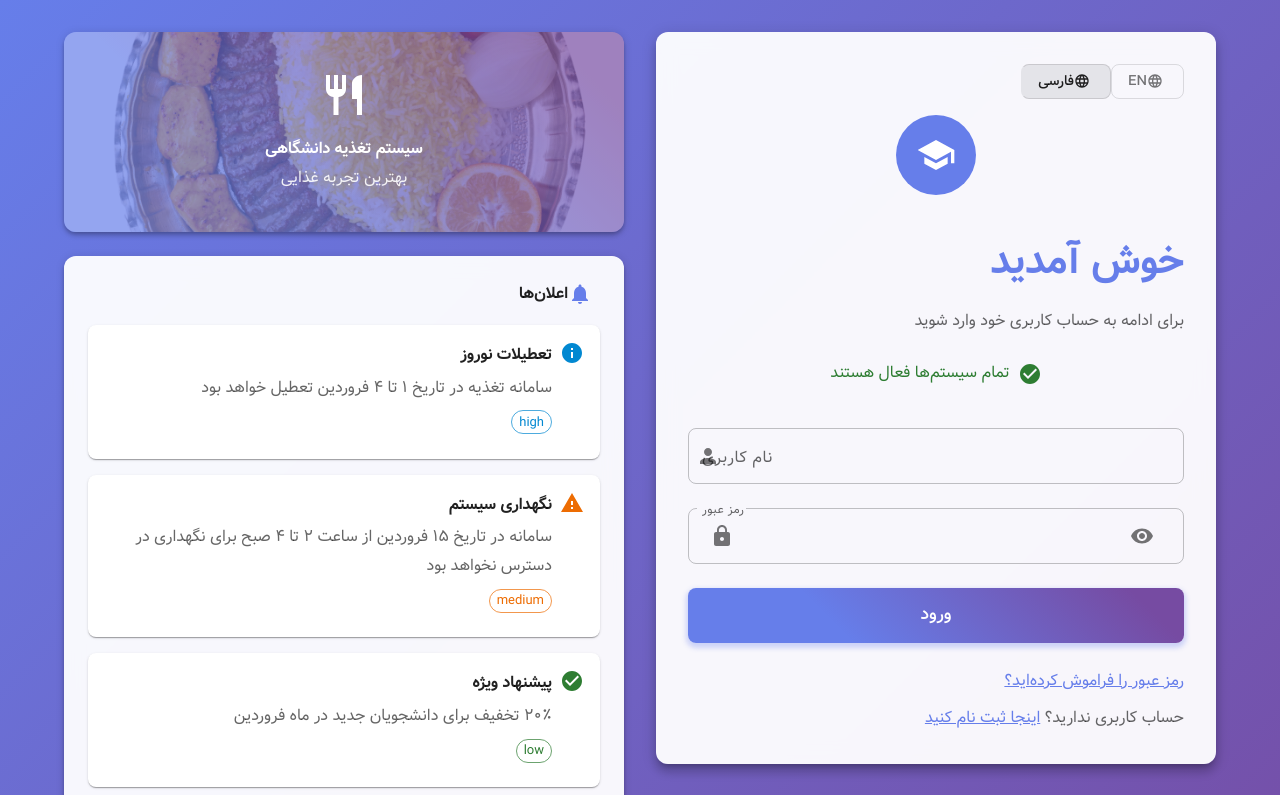
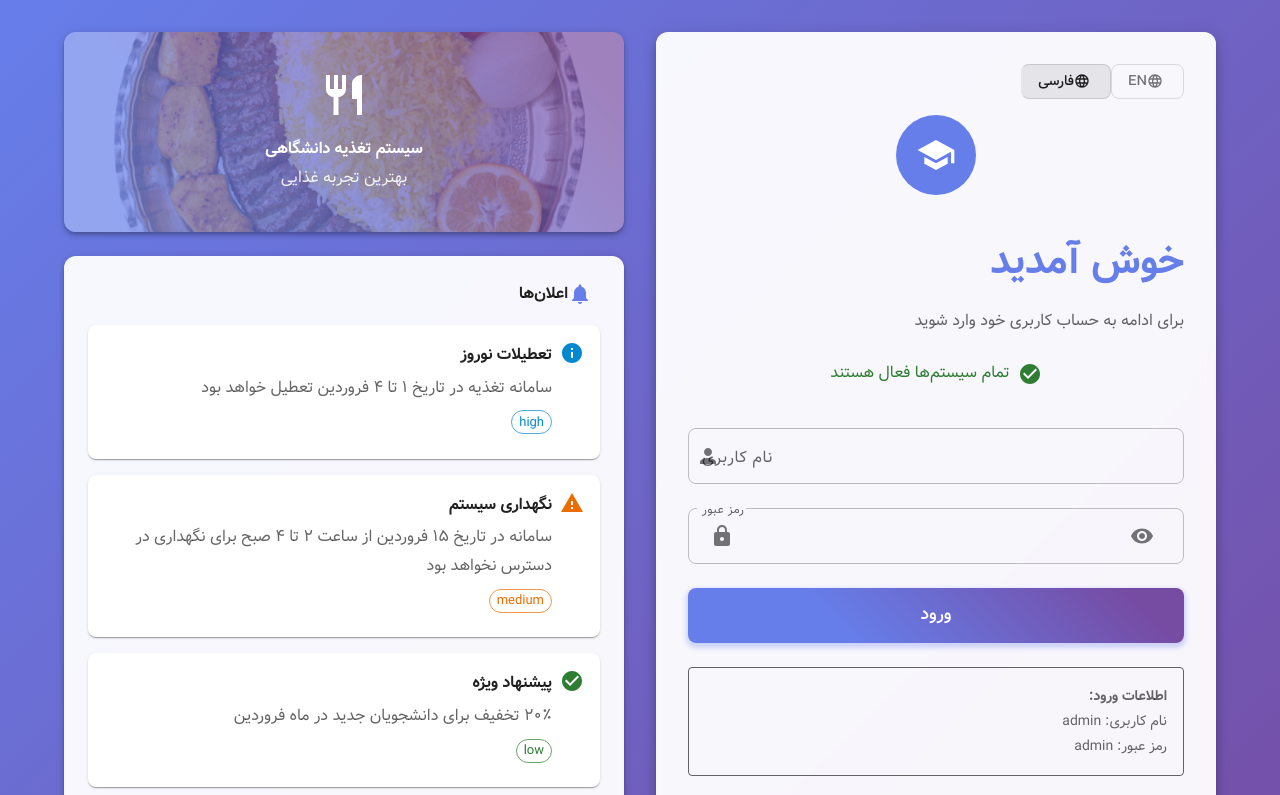
Before and after one commit to CiviTech-Global/university-nutrition-system, a React (Vite) app in the folder Client/: page /login in a window 1280 px wide. Shown: the top 795 px of the page. Built offline with nearby package versions, Linux system fonts and the light colour scheme.

Commit message:
Day sale errors fixed, Login only authentication added

```diff
--- a/Client/src/App.tsx
+++ b/Client/src/App.tsx
@@ -1,7 +1,5 @@
 import { Routes, Route } from "react-router-dom";
-import Register from "./presentation/pages/Register";
 import Login from "./presentation/pages/Login";
-import ForgotPassword from "./presentation/pages/ForgotPassword";
 import Dashboard from "./presentation/pages/Dashboard";
 import Credit from "./presentation/pages/Credit";
 import AccountRecharge from "./presentation/pages/AccountRecharge";
@@ -22,15 +20,7 @@ function App() {
         path="/"
         element={
           <AuthLayout>
-            <Register />
-          </AuthLayout>
-        }
-      />
-      <Route
-        path="/register"
-        element={
-          <AuthLayout>
-            <Register />
+            <Login />
           </AuthLayout>
         }
       />
@@ -107,14 +97,6 @@ function App() {
         }
       />
       <Route
-        path="/forgot-password"
-        element={
-          <AuthLayout>
-            <ForgotPassword />
-          </AuthLayout>
-        }
-      />
-      <Route
         path="/test-language"
         element={
           <Layout>
--- a/Client/src/presentation/pages/Login/index.tsx
+++ b/Client/src/presentation/pages/Login/index.tsx
@@ -532,56 +532,26 @@ const Login = () => {
                       )}
                     </Button>
 
-                    {/* Links */}
-                    <Stack spacing={1}>
-                      <Box textAlign="center">
-                        <Typography
-                          variant="body2"
-                          color="primary"
-                          onClick={() =>
-                            (window.location.href = "/forgot-password")
-                          }
-                          sx={{
-                            cursor: "pointer",
-                            textDecoration: "underline",
-                            ...typographyStyles,
-                            "&:hover": {
-                              color: "primary.dark",
-                            },
-                          }}
-                        >
-                          {t.forgotPassword}
-                        </Typography>
-                      </Box>
-
+                    {/* Admin Credentials Info */}
                     <Box textAlign="center">
                       <Typography
                         variant="body2"
                         color="text.secondary"
                         sx={{
                           ...typographyStyles,
+                          fontSize: "0.875rem",
+                          backgroundColor: "info.50",
+                          padding: 2,
+                          borderRadius: 1,
+                          border: "1px solid",
+                          borderColor: "info.200",
                         }}
                       >
-                          {t.dontHaveAccount}{" "}
-                          <Typography
-                            component="span"
-                            variant="body2"
-                            color="primary"
-                            onClick={() => (window.location.href = "/register")}
-                            sx={{
-                              cursor: "pointer",
-                              textDecoration: "underline",
-                              ...typographyStyles,
-                              "&:hover": {
-                                color: "primary.dark",
-                              },
-                            }}
-                          >
-                            {t.registerHere}
-                          </Typography>
+                        <strong>{language === "fa" ? "اطلاعات ورود:" : "Login Credentials:"}</strong><br/>
+                        {language === "fa" ? "نام کاربری: admin" : "Username: admin"}<br/>
+                        {language === "fa" ? "رمز عبور: admin" : "Password: admin"}
                       </Typography>
                     </Box>
-                    </Stack>
                   </Stack>
                 </Box>
               </Paper>
--- a/Client/src/presentation/pages/SaleDay/index.tsx
+++ b/Client/src/presentation/pages/SaleDay/index.tsx
@@ -26,10 +26,8 @@ import {
   Fade,
   Collapse,
   Switch,
-  FormControlLabel,
   InputAdornment,
   Menu,
-  Grid,
 } from "@mui/material";
 import {
   LocalOffer as LocalOfferIcon,
@@ -44,11 +42,9 @@ import {
   FilterList as FilterListIcon,
   Analytics as AnalyticsIcon,
   Campaign as CampaignIcon,
-  Event as EventIcon,
   Refresh as RefreshIcon,
   MoreVert as MoreVertIcon,
   PlayArrow as PlayArrowIcon,
-  Pause as PauseIcon,
   DateRange as DateRangeIcon,
 } from "@mui/icons-material";
 import { useNavigate } from "react-router-dom";
@@ -110,7 +106,7 @@ interface SaleFormData {
 }
 
 const SaleDay = () => {
-  const { language, t, isRTL } = useLanguage();
+  const { language, isRTL } = useLanguage();
   const componentStyles = createComponentStyles(language);
   const navigate = useNavigate();
   const dataService = DataService.getInstance();
@@ -122,11 +118,10 @@ const SaleDay = () => {
   // Data states
   const [sales, setSales] = useState<Sale[]>([]);
   const [foods, setFoods] = useState<FoodItem[]>([]);
-  const [restaurants, setRestaurants] = useState<Restaurant[]>([]);
+  const [, setRestaurants] = useState<Restaurant[]>([]);
   const [filteredSales, setFilteredSales] = useState<Sale[]>([]);
 
   // UI states
-  const [selectedTab, setSelectedTab] = useState(0);
   const [searchTerm, setSearchTerm] = useState("");
   const [filterStatus, setFilterStatus] = useState<"all" | "active" | "upcoming" | "expired">("all");
   const [showFilters, setShowFilters] = useState(false);
@@ -452,7 +447,7 @@ const SaleDay = () => {
     const currentTime = now.toTimeString().slice(0, 5);
 
     if (!sale.isActive) {
-      return { status: 'disabled', label: language === 'fa' ? 'غیرفعال' : 'Disabled', color: 'default' as const };
+      return { status: 'disabled', label: language === 'fa' ? 'غیرفعال' : 'Disabled', color: 'secondary' as const };
     }
 
     if (sale.startDate > currentDate || (sale.startDate === currentDate && sale.startTime > currentTime)) {
@@ -742,12 +737,14 @@ const SaleDay = () => {
                   onChange={(e) => setSearchTerm(e.target.value)}
                   size="small"
                   sx={{ minWidth: 200 }}
-                  InputProps={{
+                  slotProps={{
+                    input: {
                       startAdornment: (
                         <InputAdornment position="start">
                           <SearchIcon />
                         </InputAdornment>
                       ),
+                    }
                   }}
                 />
 
@@ -954,8 +951,7 @@ const SaleDay = () => {
           <DialogContent>
             <Stack spacing={3} sx={{ pt: 2 }}>
               {/* Basic Information */}
-              <Grid container spacing={2}>
-                <Grid item xs={12} md={6}>
+              <Box sx={{ display: 'grid', gridTemplateColumns: { xs: '1fr', md: '1fr 1fr' }, gap: 2 }}>
                 <TextField
                   fullWidth
                   label={language === "fa" ? "نام فروش (فارسی)" : "Sale Name (Persian)"}
@@ -965,8 +961,6 @@ const SaleDay = () => {
                   helperText={validationErrors.name}
                   sx={componentStyles.form.field}
                 />
-                </Grid>
-                <Grid item xs={12} md={6}>
                 <TextField
                   fullWidth
                   label={language === "fa" ? "نام فروش (انگلیسی)" : "Sale Name (English)"}
@@ -974,12 +968,10 @@ const SaleDay = () => {
                   onChange={(e) => setFormData(prev => ({ ...prev, nameEn: e.target.value }))}
                   sx={componentStyles.form.field}
                 />
-                </Grid>
-              </Grid>
+              </Box>
 
               {/* Description */}
-              <Grid container spacing={2}>
-                <Grid item xs={12} md={6}>
+              <Box sx={{ display: 'grid', gridTemplateColumns: { xs: '1fr', md: '1fr 1fr' }, gap: 2 }}>
                 <TextField
                   fullWidth
                   multiline
@@ -989,8 +981,6 @@ const SaleDay = () => {
                   onChange={(e) => setFormData(prev => ({ ...prev, description: e.target.value }))}
                   sx={componentStyles.form.field}
                 />
-                </Grid>
-                <Grid item xs={12} md={6}>
                 <TextField
                   fullWidth
                   multiline
@@ -1000,12 +990,10 @@ const SaleDay = () => {
                   onChange={(e) => setFormData(prev => ({ ...prev, descriptionEn: e.target.value }))}
                   sx={componentStyles.form.field}
                 />
-                </Grid>
-              </Grid>
+              </Box>
 
               {/* Discount Settings */}
-              <Grid container spacing={2}>
-                <Grid item xs={12} md={6}>
+              <Box sx={{ display: 'grid', gridTemplateColumns: { xs: '1fr', md: '1fr 1fr' }, gap: 2 }}>
                 <FormControl fullWidth sx={componentStyles.form.field}>
                   <InputLabel>{language === "fa" ? "نوع تخفیف" : "Discount Type"}</InputLabel>
                   <Select
@@ -1017,8 +1005,6 @@ const SaleDay = () => {
                     <MenuItem value="fixed">{language === "fa" ? "مقدار ثابت" : "Fixed Amount"}</MenuItem>
                   </Select>
                 </FormControl>
-                </Grid>
-                <Grid item xs={12} md={6}>
                 <TextField
                   fullWidth
                   type="number"
@@ -1030,7 +1016,8 @@ const SaleDay = () => {
                   onChange={(e) => setFormData(prev => ({ ...prev, discountValue: parseFloat(e.target.value) || 0 }))}
                   error={!!validationErrors.discountValue}
                   helperText={validationErrors.discountValue}
-                    InputProps={{
+                  slotProps={{
+                    input: {
                       inputProps: {
                         min: 0,
                         max: formData.discountType === 'percentage' ? 100 : 1000000
@@ -1040,15 +1027,14 @@ const SaleDay = () => {
                           {formData.discountType === 'percentage' ? '%' : language === "fa" ? 'تومان' : 'Tomans'}
                         </InputAdornment>
                       )
+                    }
                   }}
                   sx={componentStyles.form.field}
                 />
-                </Grid>
-              </Grid>
+              </Box>
 
               {/* Date and Time */}
-              <Grid container spacing={2}>
-                <Grid item xs={12} md={6}>
+              <Box sx={{ display: 'grid', gridTemplateColumns: { xs: '1fr', md: '1fr 1fr' }, gap: 2 }}>
                 <TextField
                   fullWidth
                   type="date"
@@ -1057,11 +1043,9 @@ const SaleDay = () => {
                   onChange={(e) => setFormData(prev => ({ ...prev, startDate: e.target.value }))}
                   error={!!validationErrors.startDate}
                   helperText={validationErrors.startDate}
-                    InputLabelProps={{ shrink: true }}
+                  slotProps={{ inputLabel: { shrink: true } }}
                   sx={componentStyles.form.field}
                 />
-                </Grid>
-                <Grid item xs={12} md={6}>
                 <TextField
                   fullWidth
                   type="date"
@@ -1070,40 +1054,34 @@ const SaleDay = () => {
                   onChange={(e) => setFormData(prev => ({ ...prev, endDate: e.target.value }))}
                   error={!!validationErrors.endDate}
                   helperText={validationErrors.endDate}
-                    InputLabelProps={{ shrink: true }}
+                  slotProps={{ inputLabel: { shrink: true } }}
                   sx={componentStyles.form.field}
                 />
-                </Grid>
-              </Grid>
+              </Box>
 
-              <Grid container spacing={2}>
-                <Grid item xs={12} md={6}>
+              <Box sx={{ display: 'grid', gridTemplateColumns: { xs: '1fr', md: '1fr 1fr' }, gap: 2 }}>
                 <TextField
                   fullWidth
                   type="time"
                   label={language === "fa" ? "زمان شروع" : "Start Time"}
                   value={formData.startTime}
                   onChange={(e) => setFormData(prev => ({ ...prev, startTime: e.target.value }))}
-                    InputLabelProps={{ shrink: true }}
+                  slotProps={{ inputLabel: { shrink: true } }}
                   sx={componentStyles.form.field}
                 />
-                </Grid>
-                <Grid item xs={12} md={6}>
                 <TextField
                   fullWidth
                   type="time"
                   label={language === "fa" ? "زمان پایان" : "End Time"}
                   value={formData.endTime}
                   onChange={(e) => setFormData(prev => ({ ...prev, endTime: e.target.value }))}
-                    InputLabelProps={{ shrink: true }}
+                  slotProps={{ inputLabel: { shrink: true } }}
                   sx={componentStyles.form.field}
                 />
-                </Grid>
-              </Grid>
+              </Box>
 
               {/* Target Audience and Max Redemptions */}
-              <Grid container spacing={2}>
-                <Grid item xs={12} md={6}>
+              <Box sx={{ display: 'grid', gridTemplateColumns: { xs: '1fr', md: '1fr 1fr' }, gap: 2 }}>
                 <FormControl fullWidth sx={componentStyles.form.field}>
                   <InputLabel>{language === "fa" ? "مخاطب هدف" : "Target Audience"}</InputLabel>
                   <Select
@@ -1117,21 +1095,20 @@ const SaleDay = () => {
                     <MenuItem value="staff">{language === "fa" ? "کارکنان" : "Staff"}</MenuItem>
                   </Select>
                 </FormControl>
-                </Grid>
-                <Grid item xs={12} md={6}>
                 <TextField
                   fullWidth
                   type="number"
                   label={language === "fa" ? "حداکثر استفاده (اختیاری)" : "Max Redemptions (Optional)"}
                   value={formData.maxRedemptions || ''}
                   onChange={(e) => setFormData(prev => ({ ...prev, maxRedemptions: parseInt(e.target.value) || undefined }))}
-                    InputProps={{
+                  slotProps={{
+                    input: {
                       inputProps: { min: 1 }
+                    }
                   }}
                   sx={componentStyles.form.field}
                 />
-                </Grid>
-              </Grid>
+              </Box>
 
               {/* Food Selection */}
               <FormControl fullWidth error={!!validationErrors.foodIds}>
--- a/Client/src/presentation/utils/userUtils.ts
+++ b/Client/src/presentation/utils/userUtils.ts
@@ -52,16 +52,25 @@ export const getUsersCount = (): number => {
   return getAllUsers().length;
 };
 
-// Authentication functions
+// Authentication functions - Hardcoded admin user
 export const authenticateUser = (
   username: string,
   password: string
 ): User | null => {
-  const users = getAllUsers();
-  const user = users.find(
-    (u) => u.username === username && u.password === password
-  );
-  return user || null;
+  // Hardcoded admin credentials
+  if (username === "admin" && password === "admin") {
+    return {
+      id: "admin_001",
+      firstName: "Admin",
+      lastName: "User",
+      email: "admin@university.edu",
+      username: "admin",
+      password: "admin",
+      createdAt: new Date().toISOString(),
+      language: "fa"
+    };
+  }
+  return null;
 };
 
 // Set current user in localStorage
```
Also changed, not shown: 1 other file (tests, documents, lock files or other folders). Lines whose indentation alone changed are shown as unchanged.
